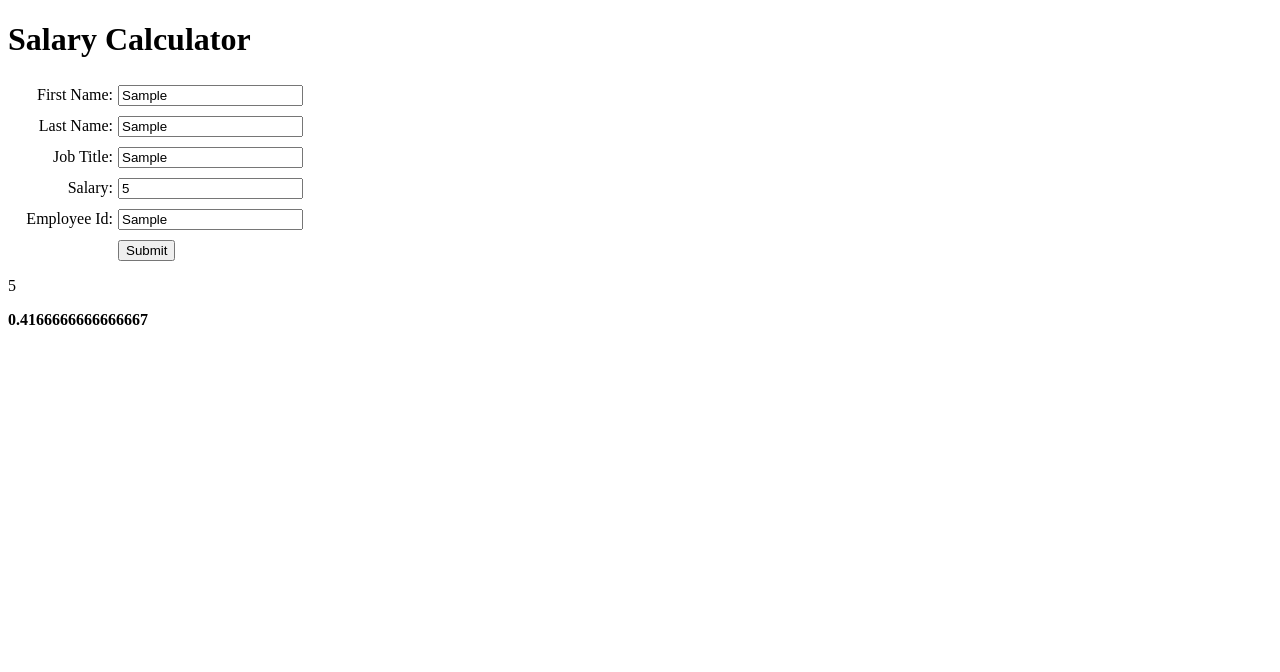
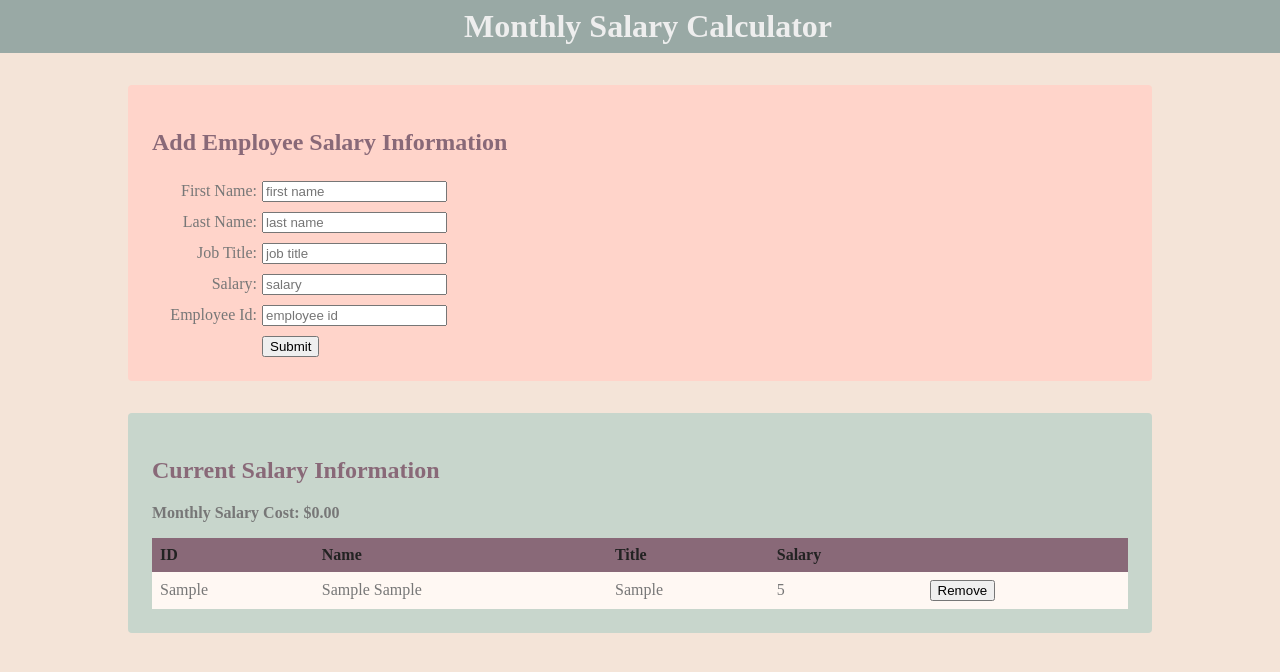
Before and after one commit to mbMosman/js-practice-projects, a plain HTML site: page monthly-salary-cost/index.html in a window 1280 px wide. Both pictures are taken after typing "Sample", "Sample", "Sample", "5", "Sample" into the empty fields and a click on the button "Submit". Drawn offline with nearby package versions, Linux system fonts and the light colour scheme.

Commit message:
updates to monthly salary

```diff
--- a/monthly-salary-cost/client.js
+++ b/monthly-salary-cost/client.js
@@ -1,17 +1,71 @@
 $(document).ready(readyNow);
 
-let averageSalary = 0;
+let monthlySalaryCost = 0;
+let allEmployees = new Map();
 
-function readyNow(){
-    console.log("jQuery ready!");
-    $('#btn-submit').on("click", submitClicked)
+class Employee {
+  constructor(id, first, last, title, salary) {
+    this.id = id;
+    this.first = first;
+    this.last = last;
+    this.name = `${first} ${last}`;
+    this.title = title;
+    this.salary = salary;
+  }
 }
 
-function submitClicked() {
-    let salary = $('#in-salary').val();
-    console.log('Salary', salary);
+function readyNow() {
+  console.log('jQuery ready!');
+  $('#btn-submit').on('click', addEmployee);
+  $('#out-salaries').on('click', '.btn-del', removeEmployee);
+}
 
-    $('#out-salaries').append(`<p>${salary}</p>`);
-    averageSalary += salary/12;
-    $('#out-avg-salary').html(`<p><strong>${averageSalary}</strong></p>`);
+function createEmployee() {
+  let first = $('#in-first').val();
+  let last = $('#in-last').val();
+  let empid = $('#in-empid').val();
+  let title = $('#in-title').val();
+  let salary = $('#in-salary').val();
+  let employee = new Employee(empid, first, last, title, salary);
+  return employee;
 }
+
+function removeEmployee() {
+  let empid = $(this).attr('data-id');
+  let employee = allEmployees.get(empid);
+  allEmployees.delete(empid);
+  $(this).parents('tr').get(0).remove();
+  changeMonthlyCostBy(0 - employee.salary);
+}
+
+function addEmployee(event) {
+  event.preventDefault();
+
+  let employee = createEmployee();
+  allEmployees.set(employee.id, employee);
+  formReset();
+
+  $('#out-salaries').append(`
+      <tr>
+        <td>${employee.id}</td>
+        <td>${employee.name}</td>
+        <td>${employee.title}</td>
+        <td>${employee.salary}</td>
+        <td><button class= "btn-del" data-id="${employee.id}">Remove</button>
+      </tr>
+  `);
+  changeMonthlyCostBy(employee.salary);
+}
+
+function changeMonthlyCostBy(amt) {
+  monthlySalaryCost += Math.round((amt / 12), 2);
+  let formattedCost = monthlySalaryCost.toLocaleString('en-US', {
+    style: 'currency',
+    currency: 'USD'
+  });
+  $('#out-monthly-salary').html(`<p><strong>Monthly Salary Cost: ${formattedCost}</strong></p>`);
+}
+
+function formReset() {
+  $('#in-info input').val('');
+}
--- a/monthly-salary-cost/index.html
+++ b/monthly-salary-cost/index.html
@@ -12,20 +12,40 @@
   </head>
   <body>
 
-    <h1>Salary Calculator</h1>
 
+    <header>
+      <h1>Monthly Salary Calculator</h1>
+    </header>
+
+    <main>
+      <section>
+        <h2>Add Employee Salary Information</h2>
+        <form id="in-info">
           <label>First Name:</label><input type="text" id="in-first" placeholder="first name"><br>
           <label>Last Name:</label><input type="text" id="in-last" placeholder="last name"><br>
           <label>Job Title:</label><input type="text" id="in-title" placeholder="job title"><br>
           <label>Salary:</label><input type="number" id="in-salary" placeholder="salary"><br>
           <label>Employee Id:</label><input type="text" id="in-empid" placeholder="employee id"><br>
           <button type="submit" id="btn-submit">Submit</button>
+        </form>
+      </section>
 
-    <div id="out-salaries">
+      <section>
+        <h2>Current Salary Information</h2>
+        <div id="out-monthly-salary"></div>
+          <table>
+            <thead>
+              <tr>
+                <th>ID</th><th>Name</th><th>Title</th><th>Salary</th><th>&nbsp;</th>
+              </tr>
+            </thead>
+            <tbody id="out-salaries">
 
-    </div>
+            </tbody>
+          </table>
+      </section>
 
-    <div id="out-avg-salary"></div>
+    </main>
 
     <!-- jQuery from CDN -->
     <script src="https://code.jquery.com/jquery-3.2.1.slim.min.js" integrity="sha384-KJ3o2DKtIkvYIK3UENzmM7KCkRr/rE9/Qpg6aAZGJwFDMVNA/GpGFF93hXpG5KkN" crossorigin="anonymous"></script>
--- a/monthly-salary-cost/styles.css
+++ b/monthly-salary-cost/styles.css
@@ -1,3 +1,46 @@
+body {
+  background-color: #F4E4D8;
+  color: #777;
+  margin: 0;
+}
+
+main {
+  margin: auto;
+  width: 80%;
+}
+
+h1 {
+  background-color: #99A9A5;
+  color: #eee;
+  margin: 0;
+  margin-bottom: 1em;
+  padding: 0.25em;
+  text-align: center;
+  width: 100%;
+}
+
+h2, h3, h4, h5, h6 {
+  color: #896978
+}
+
+.center {
+  text-align: center;
+}
+
+section:nth-of-type(odd) {
+  background-color: #FFD4CA;
+}
+
+section:nth-of-type(even) {
+  background-color: #C8D6CC;
+}
+
+section {
+  border-radius: 0.25em;
+  margin-bottom: 2em;
+  padding: 1.5em;
+}
+
 label {
     display: inline-block;
     width: 100px;
@@ -14,3 +57,25 @@ input {
     margin-top: 5px;
     margin-left: 110px;
 }
+
+table {
+  width: 100%;
+  background-color: #F4E4D8;
+  border-collapse: collapse;
+}
+
+th, td {
+  padding: 0.5em;
+  text-align: left;
+}
+
+
+tbody tr:nth-of-type(odd) {
+  background-color: #FFF8F3;
+}
+
+
+thead tr {
+  background-color: #896978;
+  color: #222222;
+}
```
Also changed, not shown: salary-calculator/client.js (deleted, +0 -17 lines), salary-calculator/index.html (deleted, +0 -34 lines), salary-calculator/styles.css (deleted), 1 other file. Lines whose indentation alone changed are shown as unchanged.
